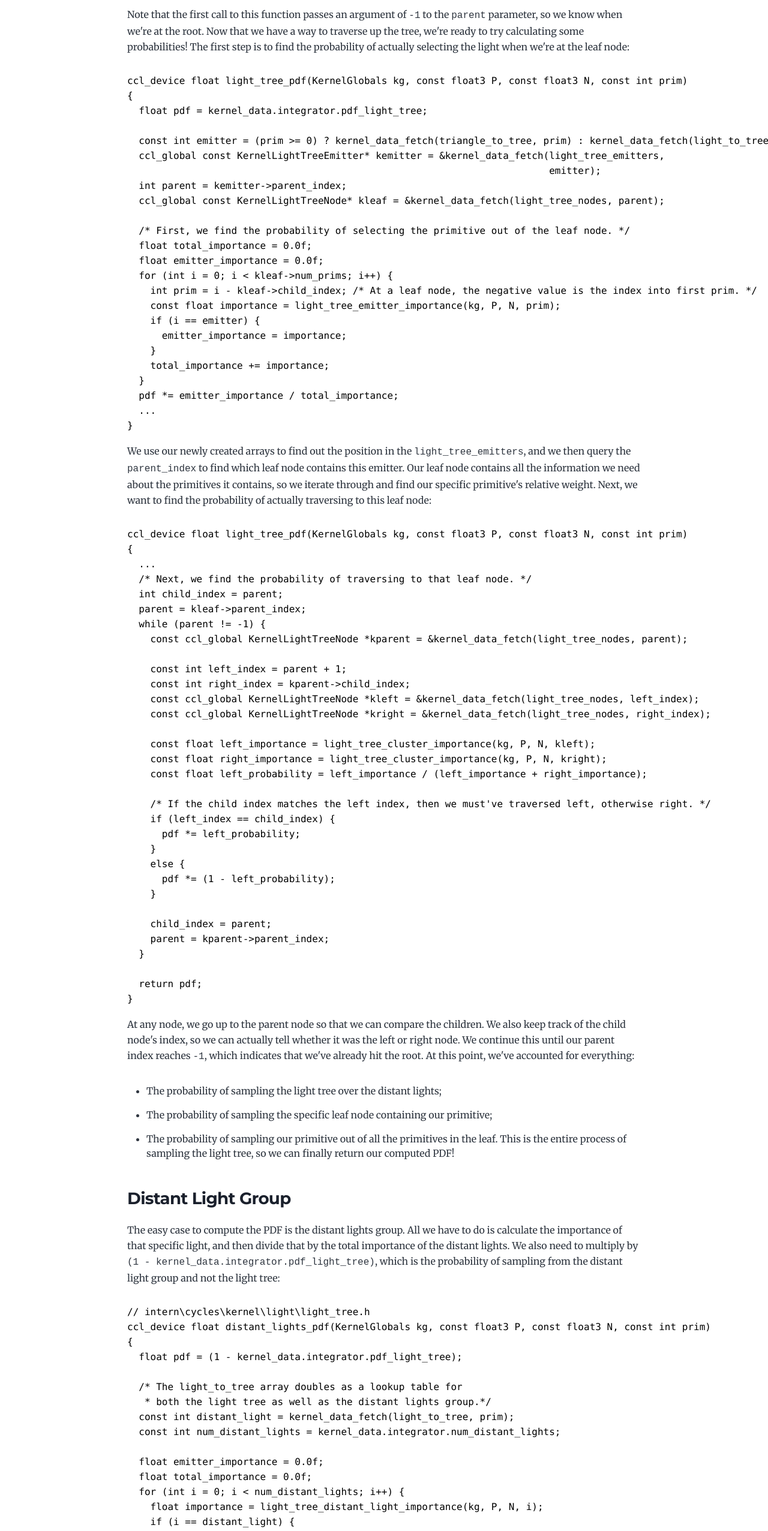
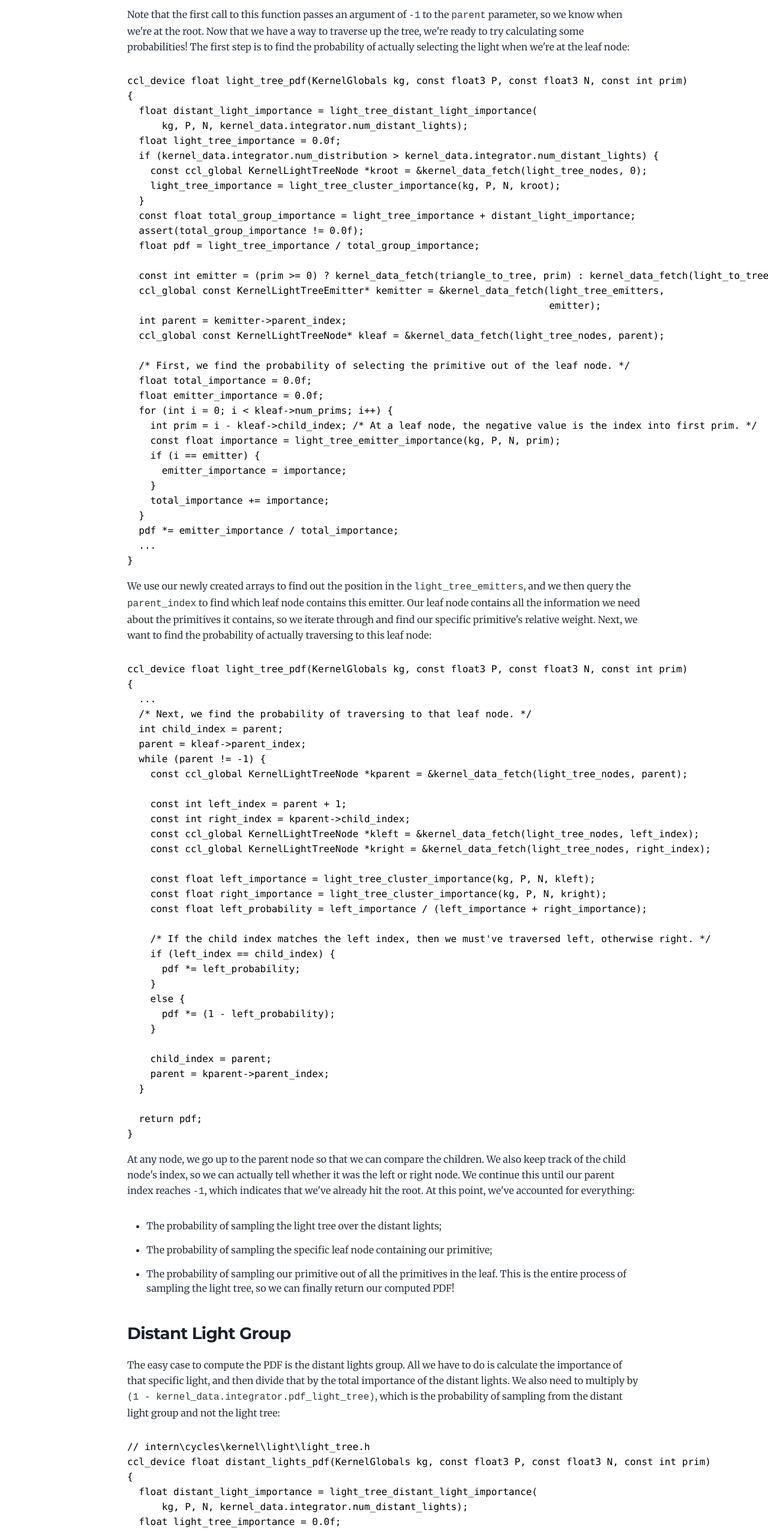
Before and after one commit to Jebbly/jebbly.github.io, a Gatsby site: page /gsoc/05-multiple-importance-sampling/ in a window 1280 px wide. Shown: the part 4260-6813 px from the top of the page at 60% size. Built offline with nearby package versions, Linux system fonts and the light colour scheme; Gatsby itself is replaced by a stand-in of ours; some packages are replaced by stand-ins of ours; code samples lack their colours.

Commit message:
update fifth post

````diff
--- a/content/blog/gsoc/05-multiple-importance-sampling.md
+++ b/content/blog/gsoc/05-multiple-importance-sampling.md
@@ -120,7 +120,16 @@ Note that the first call to this function passes an argument of ``-1`` to the ``
 ```cpp
 ccl_device float light_tree_pdf(KernelGlobals kg, const float3 P, const float3 N, const int prim)
 {
-  float pdf = kernel_data.integrator.pdf_light_tree;
+  float distant_light_importance = light_tree_distant_light_importance(
+      kg, P, N, kernel_data.integrator.num_distant_lights);
+  float light_tree_importance = 0.0f;
+  if (kernel_data.integrator.num_distribution > kernel_data.integrator.num_distant_lights) {
+    const ccl_global KernelLightTreeNode *kroot = &kernel_data_fetch(light_tree_nodes, 0);
+    light_tree_importance = light_tree_cluster_importance(kg, P, N, kroot);
+  }
+  const float total_group_importance = light_tree_importance + distant_light_importance;
+  assert(total_group_importance != 0.0f);
+  float pdf = light_tree_importance / total_group_importance;
 
   const int emitter = (prim >= 0) ? kernel_data_fetch(triangle_to_tree, prim) : kernel_data_fetch(light_to_tree, ~prim);
   ccl_global const KernelLightTreeEmitter* kemitter = &kernel_data_fetch(light_tree_emitters,
@@ -191,7 +200,16 @@ The easy case to compute the PDF is the distant lights group. All we have to do
 // intern\cycles\kernel\light\light_tree.h
 ccl_device float distant_lights_pdf(KernelGlobals kg, const float3 P, const float3 N, const int prim)
 {
-  float pdf = (1 - kernel_data.integrator.pdf_light_tree);
+  float distant_light_importance = light_tree_distant_light_importance(
+      kg, P, N, kernel_data.integrator.num_distant_lights);
+  float light_tree_importance = 0.0f;
+  if (kernel_data.integrator.num_distribution > kernel_data.integrator.num_distant_lights) {
+    const ccl_global KernelLightTreeNode *kroot = &kernel_data_fetch(light_tree_nodes, 0);
+    light_tree_importance = light_tree_cluster_importance(kg, P, N, kroot);
+  }
+  const float total_group_importance = light_tree_importance + distant_light_importance;
+  assert(total_group_importance != 0.0f);
+  float pdf = distant_light_importance / total_group_importance;
 
   /* The light_to_tree array doubles as a lookup table for
    * both the light tree as well as the distant lights group.*/
````
